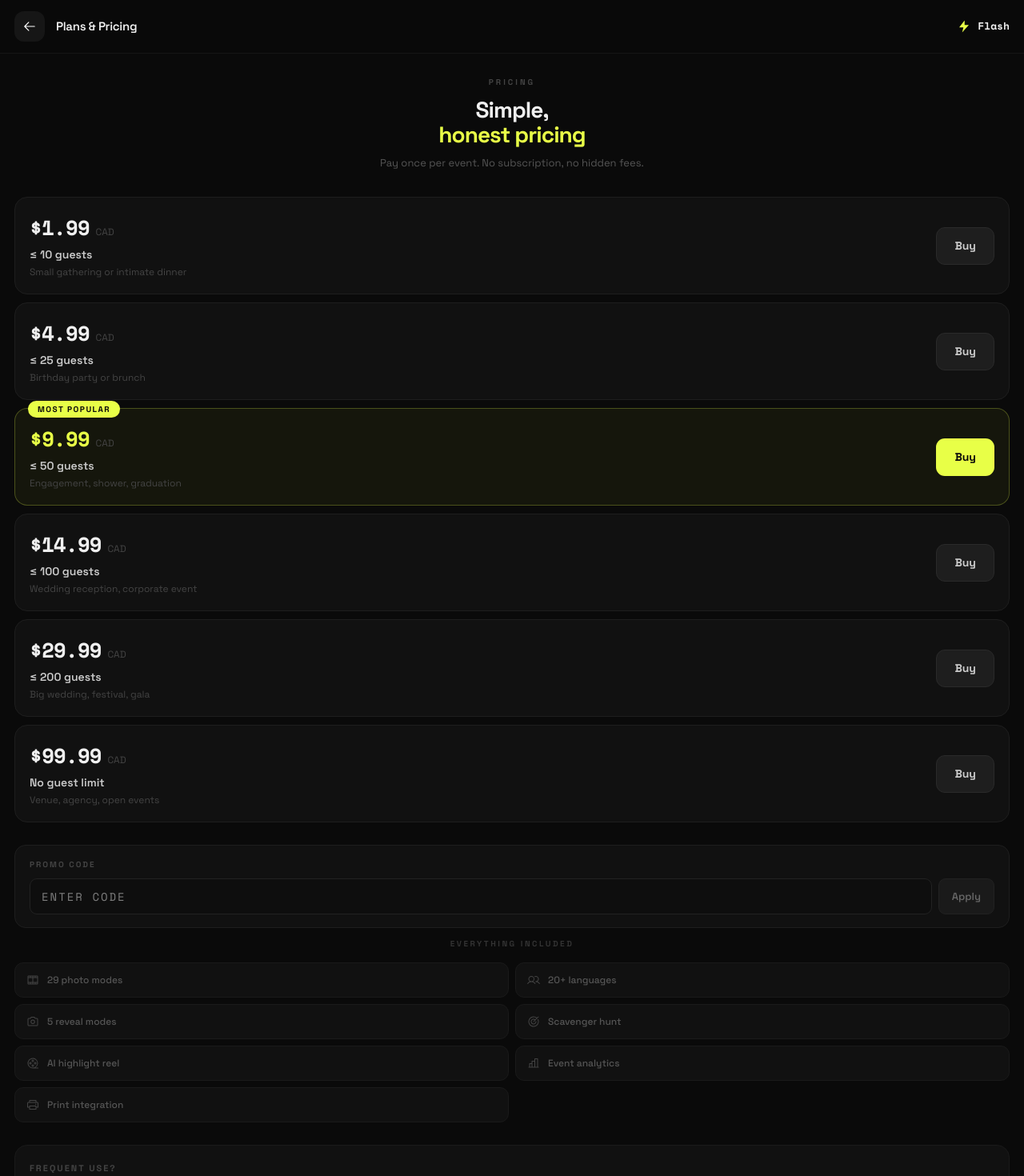
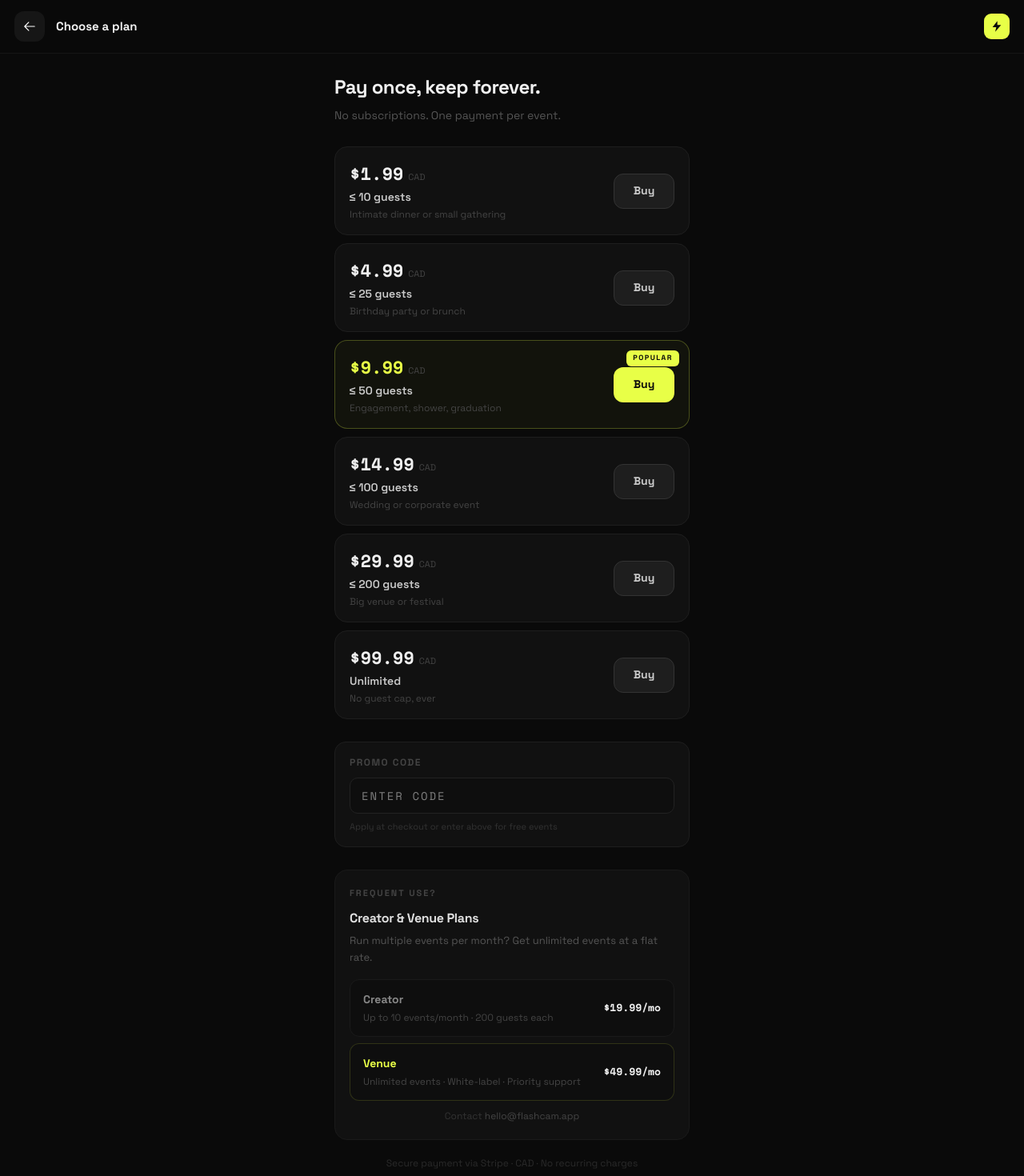
Before and after one commit to behnamp/flash, a Next.js app: page /pricing in a window 1280 px wide. Shown: the top 1470 px of the page at 80% size. Built offline with nearby package versions, Linux system fonts and the light colour scheme.

Commit message:
Pricing page: full rewrite from scratch, clean Buy handler, spinner on button, error above cards

```diff
--- a/app/pricing/page.tsx
+++ b/app/pricing/page.tsx
@@ -1,216 +1,146 @@
 'use client'
-import { useState } from 'react'
+import { useState, Suspense } from 'react'
 import { useRouter, useSearchParams } from 'next/navigation'
-import { Suspense } from 'react'
-import { IconBack, IconCheck, IconFlash, IconFilm, IconGuests, IconShutter, IconTarget, IconReel, IconStats, IconPrint, IconWarning } from '@/components/icons'
+import { IconBack, IconCheck, IconFlash } from '@/components/icons'
 
 const TIERS = [
-  {
-    id: 'mini',
-    name: 'Starter',
-    price: '$1.99',
-    guests: '≤ 10 guests',
-    desc: 'Small gathering or intimate dinner',
-  },
-  {
-    id: 'standard',
-    name: 'Small',
-    price: '$4.99',
-    guests: '≤ 25 guests',
-    desc: 'Birthday party or brunch',
-  },
-  {
-    id: 'medium',
-    name: 'Medium',
-    price: '$9.99',
-    guests: '≤ 50 guests',
-    desc: 'Engagement, shower, graduation',
-    popular: true,
-  },
-  {
-    id: 'large',
-    name: 'Large',
-    price: '$14.99',
-    guests: '≤ 100 guests',
-    desc: 'Wedding reception, corporate event',
-  },
-  {
-    id: 'xl',
-    name: 'XL',
-    price: '$29.99',
-    guests: '≤ 200 guests',
-    desc: 'Big wedding, festival, gala',
-  },
-  {
-    id: 'unlimited',
-    name: 'Unlimited',
-    price: '$99.99',
-    guests: 'No guest limit',
-    desc: 'Venue, agency, open events',
-  },
-]
-
-const FEATURES = [
-  { Icon: IconFilm, label: '29 photo modes' },
-  { Icon: IconGuests, label: '20+ languages' },
-  { Icon: IconShutter, label: '5 reveal modes' },
-  { Icon: IconTarget, label: 'Scavenger hunt' },
-  { Icon: IconReel, label: 'AI highlight reel' },
-  { Icon: IconStats, label: 'Event analytics' },
-  { Icon: IconPrint, label: 'Print integration' },
+  { id: 'mini',      name: 'Starter',   price: '$1.99',  guests: '≤ 10 guests',   desc: 'Intimate dinner or small gathering', popular: false },
+  { id: 'standard',  name: 'Small',     price: '$4.99',  guests: '≤ 25 guests',   desc: 'Birthday party or brunch',           popular: false },
+  { id: 'medium',    name: 'Medium',    price: '$9.99',  guests: '≤ 50 guests',   desc: 'Engagement, shower, graduation',     popular: true  },
+  { id: 'large',     name: 'Large',     price: '$14.99', guests: '≤ 100 guests',  desc: 'Wedding or corporate event',         popular: false },
+  { id: 'xl',        name: 'XL',        price: '$29.99', guests: '≤ 200 guests',  desc: 'Big venue or festival',              popular: false },
+  { id: 'unlimited', name: 'Unlimited', price: '$99.99', guests: 'Unlimited',     desc: 'No guest cap, ever',                 popular: false },
 ]
 
 function PricingPageInner() {
   const router = useRouter()
   const searchParams = useSearchParams()
-  const eventId = searchParams.get('eventId')
+  const eventId = searchParams.get('eventId') || ''
   const cancelled = searchParams.get('cancelled')
+
   const [loading, setLoading] = useState<string | null>(null)
   const [error, setError] = useState('')
   const [promoCode, setPromoCode] = useState('')
-  const [promoResult, setPromoResult] = useState<any>(null)
-  const [promoLoading, setPromoLoading] = useState(false)
-  const [promoError, setPromoError] = useState('')
 
-  const validatePromo = async (tierId: string) => {
-    if (!promoCode.trim()) return null
-    setPromoLoading(true); setPromoError('')
+  const handleBuy = async (tierId: string) => {
+    if (loading) return
+    setLoading(tierId)
+    setError('')
+
     try {
+      // Get auth token client-side
       const { createClient } = await import('@/lib/supabase/client')
-      const supabase = createClient()
-      const { data: { user } } = await supabase.auth.getUser()
-      const { data, error } = await supabase.rpc('validate_promo_code', {
-        p_code: promoCode.trim().toUpperCase(),
-        p_tier: tierId,
-        p_user_id: user?.id,
-      })
-      if (error || !data?.valid) {
-        setPromoError(data?.error || 'Invalid promo code')
-        setPromoResult(null)
-        return null
+      const sb = createClient()
+      const { data: { session } } = await sb.auth.getSession()
+
+      if (!session?.access_token) {
+        setError('Please log in first')
+        setLoading(null)
+        router.push('/login?next=/pricing' + (eventId ? `?eventId=${eventId}` : ''))
+        return
       }
-      setPromoResult(data)
-      return data
-    } catch (e: any) {
-      setPromoError('Could not validate code')
-      return null
-    } finally { setPromoLoading(false) }
-  }
 
-  const handlePurchase = async (tierId: string) => {
-    setLoading(tierId)
-    setError('Starting payment...')
-    try {
-      // Step 1: get session
-      const { createClient: _cc } = await import('@/lib/supabase/client')
-      const _sb = _cc()
-      const { data: { session }, error: sessErr } = await _sb.auth.getSession()
-      if (sessErr) { setError('Session error: ' + sessErr.message); setLoading(null); return }
-      if (!session?.access_token) { setError('Not logged in — please refresh and try again'); setLoading(null); return }
-
-      // Step 2: call checkout API
-      setError('Connecting to payment...')
       const res = await fetch('/api/stripe/create-checkout', {
         method: 'POST',
         headers: {
           'Content-Type': 'application/json',
           'Authorization': `Bearer ${session.access_token}`,
         },
-        body: JSON.stringify({ tier: tierId, eventId: eventId || '', promoCode: promoCode.trim().toUpperCase() || undefined }),
+        body: JSON.stringify({ tier: tierId, eventId, promoCode: promoCode.trim().toUpperCase() || undefined }),
       })
 
-      // Step 3: parse response
-      const text = await res.text()
-      let data: any
-      try { data = JSON.parse(text) } catch { throw new Error(`Server error (${res.status}): ${text.slice(0, 200)}`) }
-      if (!res.ok || data.error) throw new Error(data.error || `HTTP ${res.status}`)
+      const data = await res.json()
 
-      setError('')
-      if (data.free) { window.location.href = data.redirectUrl; return }
-      if (!data.url) throw new Error('No payment URL returned — check Stripe config')
-      window.location.href = data.url
+      if (!res.ok || data.error) {
+        setError(data.error || `Error ${res.status}`)
+        setLoading(null)
+        return
+      }
+
+      if (data.free) {
+        router.push(data.redirectUrl)
+        return
+      }
+
+      // Open Stripe in same tab
+      window.location.assign(data.url)
+
     } catch (e: any) {
-      setError('Error: ' + (e.message || 'Unknown error'))
+      setError(e.message || 'Something went wrong')
       setLoading(null)
     }
   }
 
   return (
-    <main style={{ minHeight: '100vh', background: '#0a0a0a', display: 'flex', flexDirection: 'column' }}>
+    <main style={{ minHeight: '100vh', background: '#0a0a0a', color: '#f0f0f0', fontFamily: "'Space Grotesk', sans-serif" }}>
+
       {/* Header */}
       <div style={{ display: 'flex', alignItems: 'center', gap: 14, padding: '14px 18px', borderBottom: '1px solid #161616', position: 'sticky', top: 0, zIndex: 10, background: 'rgba(10,10,10,0.96)', backdropFilter: 'blur(20px)' }}>
         <button onClick={() => router.back()} style={{ width: 38, height: 38, background: '#161616', border: 'none', borderRadius: 12, color: 'white', cursor: 'pointer', display: 'flex', alignItems: 'center', justifyContent: 'center' }}>
           <IconBack size={18} />
         </button>
-        <span style={{ fontSize: 15, fontWeight: 600, flex: 1, letterSpacing: -0.3 }}>
-          {eventId ? 'Activate Your Event' : 'Plans & Pricing'}
-        </span>
-        <div style={{ display: 'flex', alignItems: 'center', gap: 8 }}>
-          <IconFlash size={18} />
-          <span style={{ fontFamily: 'Space Mono, monospace', fontSize: 13, fontWeight: 700 }}>Flash</span>
+        <div style={{ flex: 1 }}>
+          <div style={{ fontSize: 15, fontWeight: 700 }}>Choose a plan</div>
+          {eventId && <div style={{ fontSize: 11, color: '#444' }}>Event ID: {eventId.slice(0, 8)}...</div>}
+        </div>
+        <div style={{ width: 32, height: 32, background: '#e8ff47', borderRadius: 9, display: 'flex', alignItems: 'center', justifyContent: 'center' }}>
+          <IconFlash size={16} color="#0a0a0a" />
         </div>
       </div>
 
-      <div style={{ flex: 1, overflowY: 'auto', padding: '28px 18px 60px' }}>
+      <div style={{ padding: '24px 18px 60px', maxWidth: 480, margin: '0 auto' }}>
 
         {/* Cancelled notice */}
         {cancelled && (
-          <div style={{ background: 'rgba(255,71,87,0.08)', border: '1px solid rgba(255,71,87,0.2)', borderRadius: 12, padding: '12px 16px', marginBottom: 20, display: 'flex', alignItems: 'center', gap: 10 }}>
-            <IconWarning size={16} color="#ff4757" />
-            <span style={{ fontSize: 13, color: '#ff4757' }}>Payment cancelled. Choose a plan to activate your event.</span>
+          <div style={{ background: 'rgba(255,149,0,0.08)', border: '1px solid rgba(255,149,0,0.2)', borderRadius: 12, padding: '12px 16px', marginBottom: 20, fontSize: 13, color: '#ff9500' }}>
+            Payment cancelled. Select a plan to activate your event.
           </div>
         )}
 
-        {/* Headline */}
-        <div style={{ textAlign: 'center', marginBottom: 32 }}>
-          <div style={{ fontSize: 10, fontWeight: 700, letterSpacing: 3, textTransform: 'uppercase', color: '#444', marginBottom: 12 }}>
-            {eventId ? 'One-time payment' : 'Pricing'}
+        <h2 style={{ fontSize: 24, fontWeight: 700, letterSpacing: -0.5, marginBottom: 6 }}>Pay once, keep forever.</h2>
+        <p style={{ fontSize: 14, color: '#555', marginBottom: 28, lineHeight: 1.6 }}>No subscriptions. One payment per event.</p>
+
+        {/* Error */}
+        {error && (
+          <div style={{ background: 'rgba(255,71,87,0.1)', border: '1px solid rgba(255,71,87,0.3)', borderRadius: 12, padding: '12px 16px', marginBottom: 20, fontSize: 14, color: '#ff4757', fontWeight: 600 }}>
+            {error}
           </div>
-          <h1 style={{ fontSize: 28, fontWeight: 700, letterSpacing: -1, lineHeight: 1.1, marginBottom: 10 }}>
-            {eventId ? 'Choose your\nevent size' : <>Simple,<br /><span style={{ color: '#e8ff47' }}>honest pricing</span></>}
-          </h1>
-          <p style={{ fontSize: 13, color: '#555', lineHeight: 1.6 }}>
-            Pay once per event. No subscription, no hidden fees.
-          </p>
-        </div>
+        )}
 
         {/* Tier cards */}
         <div style={{ display: 'flex', flexDirection: 'column', gap: 10, marginBottom: 28 }}>
           {TIERS.map(t => (
-            <div key={t.id} style={{
-              background: t.popular ? 'rgba(232,255,71,0.05)' : '#111',
-              border: `1px solid ${t.popular ? 'rgba(232,255,71,0.25)' : '#1e1e1e'}`,
-              borderRadius: 16, padding: '18px 18px', position: 'relative',
-            }}>
+            <div key={t.id} style={{ background: t.popular ? 'rgba(232,255,71,0.04)' : '#111', border: `1px solid ${t.popular ? 'rgba(232,255,71,0.25)' : '#1e1e1e'}`, borderRadius: 16, padding: '16px 18px', position: 'relative', overflow: 'hidden' }}>
               {t.popular && (
-                <div style={{ position: 'absolute', top: -10, left: 16, background: '#e8ff47', color: '#0a0a0a', borderRadius: 20, padding: '3px 12px', fontSize: 10, fontWeight: 800, letterSpacing: 1.5, textTransform: 'uppercase' }}>
-                  Most Popular
+                <div style={{ position: 'absolute', top: 12, right: 12, background: '#e8ff47', color: '#0a0a0a', fontSize: 9, fontWeight: 800, letterSpacing: 1.5, textTransform: 'uppercase', borderRadius: 6, padding: '3px 8px' }}>
+                  Popular
                 </div>
               )}
               <div style={{ display: 'flex', alignItems: 'center', justifyContent: 'space-between' }}>
-                <div style={{ flex: 1 }}>
-                  <div style={{ display: 'flex', alignItems: 'baseline', gap: 8, marginBottom: 4 }}>
-                    <span style={{ fontFamily: 'Space Mono, monospace', fontSize: 26, fontWeight: 700, color: t.popular ? '#e8ff47' : '#f0f0f0', letterSpacing: -1 }}>{t.price}</span>
-                    <span style={{ fontSize: 12, color: '#444' }}>CAD</span>
+                <div style={{ flex: 1, paddingRight: 12 }}>
+                  <div style={{ display: 'flex', alignItems: 'baseline', gap: 6, marginBottom: 3 }}>
+                    <span style={{ fontFamily: 'Space Mono, monospace', fontSize: 22, fontWeight: 700, color: t.popular ? '#e8ff47' : '#f0f0f0' }}>{t.price}</span>
+                    <span style={{ fontSize: 11, color: '#444' }}>CAD</span>
                   </div>
                   <div style={{ fontSize: 14, fontWeight: 600, color: '#ccc', marginBottom: 2 }}>{t.guests}</div>
                   <div style={{ fontSize: 12, color: '#444' }}>{t.desc}</div>
                 </div>
                 <button
-                  onClick={(e) => { e.preventDefault(); e.stopPropagation(); if (!loading) handlePurchase(t.id) }}
-                  onTouchEnd={(e) => { e.preventDefault(); if (!loading) handlePurchase(t.id) }}
+                  onClick={() => handleBuy(t.id)}
+                  disabled={!!loading}
                   style={{
-                    background: loading === t.id ? '#1a1a1a' : t.popular ? '#e8ff47' : '#1e1e1e',
-                    color: loading === t.id ? '#333' : t.popular ? '#0a0a0a' : '#ccc',
-                    border: `1px solid ${t.popular ? 'transparent' : '#2a2a2a'}`,
-                    borderRadius: 11, padding: '12px 22px',
-                    fontSize: 14, fontWeight: 700, cursor: 'pointer',
-                    fontFamily: 'inherit', whiteSpace: 'nowrap', flexShrink: 0, marginLeft: 14,
-                    WebkitTapHighlightColor: 'transparent', touchAction: 'manipulation',
-                    minWidth: 70, minHeight: 44,
+                    background: loading === t.id ? '#222' : t.popular ? '#e8ff47' : '#1e1e1e',
+                    color: loading === t.id ? '#555' : t.popular ? '#0a0a0a' : '#ccc',
+                    border: t.popular ? 'none' : '1px solid #333',
+                    borderRadius: 12, padding: '0 20px', height: 44, minWidth: 76,
+                    fontSize: 14, fontWeight: 700, cursor: loading ? 'default' : 'pointer',
+                    fontFamily: 'inherit', flexShrink: 0,
+                    display: 'flex', alignItems: 'center', justifyContent: 'center',
                   }}
                 >
-                  {loading === t.id ? '...' : 'Buy'}
+                  {loading === t.id ? (
+                    <div style={{ width: 18, height: 18, border: '2px solid #444', borderTop: '2px solid #e8ff47', borderRadius: '50%', animation: 'spin .7s linear infinite' }} />
+                  ) : 'Buy'}
                 </button>
               </div>
             </div>
@@ -218,58 +148,28 @@ function PricingPageInner() {
         </div>
 
         {/* Promo code */}
-        <div style={{ background: '#111', border: '1px solid #1e1e1e', borderRadius: 14, padding: '16px 18px', marginBottom: 12 }}>
-          <div style={{ fontSize: 10, fontWeight: 700, letterSpacing: 2, textTransform: 'uppercase', color: '#444', marginBottom: 10 }}>Promo Code</div>
+        <div style={{ background: '#111', border: '1px solid #1e1e1e', borderRadius: 14, padding: '16px 18px', marginBottom: 28 }}>
+          <div style={{ fontSize: 12, fontWeight: 700, letterSpacing: 1.5, textTransform: 'uppercase', color: '#444', marginBottom: 10 }}>Promo Code</div>
           <div style={{ display: 'flex', gap: 8 }}>
             <input
-              value={promoCode} onChange={e => { setPromoCode(e.target.value.toUpperCase()); setPromoResult(null); setPromoError('') }}
+              value={promoCode}
+              onChange={e => setPromoCode(e.target.value.toUpperCase())}
               placeholder="ENTER CODE"
-              style={{ background: '#0e0e0e', border: `1px solid ${promoResult ? 'rgba(46,213,115,0.3)' : promoError ? 'rgba(255,71,87,0.3)' : '#222'}`, borderRadius: 9, padding: '11px 14px', color: '#f0f0f0', fontSize: 14, flex: 1, outline: 'none', fontFamily: 'Space Mono, monospace', letterSpacing: 2 }}
-              maxLength={16}
+              maxLength={20}
+              style={{ flex: 1, background: '#0e0e0e', border: '1px solid #222', borderRadius: 10, padding: '11px 14px', color: '#f0f0f0', fontSize: 14, fontFamily: 'Space Mono, monospace', outline: 'none', letterSpacing: 2 }}
             />
-            <button onClick={() => validatePromo('all')} disabled={!promoCode.trim() || promoLoading} style={{ background: promoResult ? 'rgba(46,213,115,0.1)' : '#1a1a1a', border: `1px solid ${promoResult ? 'rgba(46,213,115,0.3)' : '#222'}`, borderRadius: 9, padding: '0 16px', color: promoResult ? '#2ed573' : '#666', cursor: 'pointer', fontSize: 13, fontWeight: 600, fontFamily: 'inherit', whiteSpace: 'nowrap' }}>
-              {promoLoading ? '...' : promoResult ? '✓ Applied' : 'Apply'}
-            </button>
           </div>
-          {promoResult && (
-            <div style={{ marginTop: 8, fontSize: 12, color: '#2ed573', display: 'flex', alignItems: 'center', gap: 6 }}>
-              ✓ {promoResult.type === 'free' ? '100% discount — this event is FREE!' : `${promoResult.discount_percent}% off applied`}
-            </div>
-          )}
-          {promoError && <div style={{ marginTop: 8, fontSize: 12, color: '#ff4757' }}>{promoError}</div>}
+          <div style={{ fontSize: 11, color: '#333', marginTop: 8 }}>Apply at checkout or enter above for free events</div>
         </div>
 
-        {error && (
-          <div style={{ color: '#ff4757', fontSize: 13, textAlign: 'center', marginBottom: 20, background: 'rgba(255,71,87,0.08)', borderRadius: 10, padding: '10px 14px' }}>
-            {error}
-          </div>
-        )}
-
-        {/* What's included */}
-        <div style={{ marginBottom: 28 }}>
-          <div style={{ fontSize: 10, fontWeight: 700, letterSpacing: 2.5, textTransform: 'uppercase', color: '#333', marginBottom: 16, textAlign: 'center' }}>
-            Everything included
-          </div>
-          <div style={{ display: 'grid', gridTemplateColumns: '1fr 1fr', gap: 8 }}>
-            {FEATURES.map(({ Icon, label }) => (
-              <div key={label} style={{ background: '#111', border: '1px solid #1a1a1a', borderRadius: 11, padding: '12px 14px', display: 'flex', alignItems: 'center', gap: 10 }}>
-                <Icon size={16} color="#444" />
-                <span style={{ fontSize: 12, color: '#555', fontWeight: 500 }}>{label}</span>
-              </div>
-            ))}
-          </div>
-        </div>
-
-        {/* Creator / Venue plans */}
+        {/* Creator & Venue plans */}
         <div style={{ background: '#111', border: '1px solid #1a1a1a', borderRadius: 16, padding: '20px 18px', marginBottom: 20 }}>
           <div style={{ fontSize: 11, fontWeight: 700, letterSpacing: 2, textTransform: 'uppercase', color: '#444', marginBottom: 12 }}>Frequent use?</div>
           <div style={{ fontSize: 16, fontWeight: 700, color: '#e0e0e0', marginBottom: 6, letterSpacing: -0.3 }}>Creator & Venue Plans</div>
-          <div style={{ fontSize: 13, color: '#555', lineHeight: 1.6, marginBottom: 16 }}>
-            Run multiple events per month? Get unlimited events at a flat rate.
-          </div>
+          <div style={{ fontSize: 13, color: '#555', lineHeight: 1.6, marginBottom: 16 }}>Run multiple events per month? Get unlimited events at a flat rate.</div>
           {[
             { name: 'Creator', price: '$19.99/mo', desc: 'Up to 10 events/month · 200 guests each', color: '#888' },
-            { name: 'Venue', price: '$49.99/mo', desc: 'Unlimited events · White-label · Priority support', color: '#e8ff47' },
+            { name: 'Venue',   price: '$49.99/mo', desc: 'Unlimited events · White-label · Priority support', color: '#e8ff47' },
           ].map(plan => (
             <div key={plan.name} style={{ background: '#0e0e0e', border: `1px solid ${plan.color === '#e8ff47' ? 'rgba(232,255,71,0.15)' : '#1a1a1a'}`, borderRadius: 12, padding: '14px 16px', marginBottom: 8, display: 'flex', alignItems: 'center', justifyContent: 'space-between' }}>
               <div>
@@ -278,25 +178,20 @@ function PricingPageInner() {
               </div>
               <div style={{ textAlign: 'right', flexShrink: 0, marginLeft: 12 }}>
                 <div style={{ fontFamily: 'Space Mono, monospace', fontSize: 13, fontWeight: 700, color: '#f0f0f0' }}>{plan.price}</div>
-                <div style={{ fontSize: 10, color: '#333', marginTop: 2 }}>CAD</div>
               </div>
             </div>
           ))}
           <div style={{ fontSize: 12, color: '#333', marginTop: 10, textAlign: 'center' }}>
-            Contact us at <a href="mailto:hello@flashcam.app" style={{ color: '#444', textDecoration: 'none' }}>hello@flashcam.app</a> to get set up
+            Contact <a href="mailto:hello@flashcam.app" style={{ color: '#444', textDecoration: 'none' }}>hello@flashcam.app</a>
           </div>
         </div>
 
-        <div style={{ textAlign: 'center', fontSize: 12, color: '#2a2a2a', lineHeight: 1.7 }}>
-          Secure payment via Stripe · CAD pricing<br />
-          No subscription · Cancel anytime
-        </div>
-
-        <div style={{ display:'flex', gap:24, justifyContent:'center', marginTop: 20 }}>
-          <a href="/legal/privacy" style={{ fontSize:11, color:'#2a2a2a', textDecoration:'none' }}>Privacy Policy</a>
-          <a href="/legal/terms" style={{ fontSize:11, color:'#2a2a2a', textDecoration:'none' }}>Terms of Service</a>
+        <div style={{ fontSize: 12, color: '#2a2a2a', textAlign: 'center', lineHeight: 1.6 }}>
+          Secure payment via Stripe · CAD · No recurring charges
         </div>
       </div>
+
+      <style>{`@keyframes spin { to { transform: rotate(360deg) } }`}</style>
     </main>
   )
 }
```
